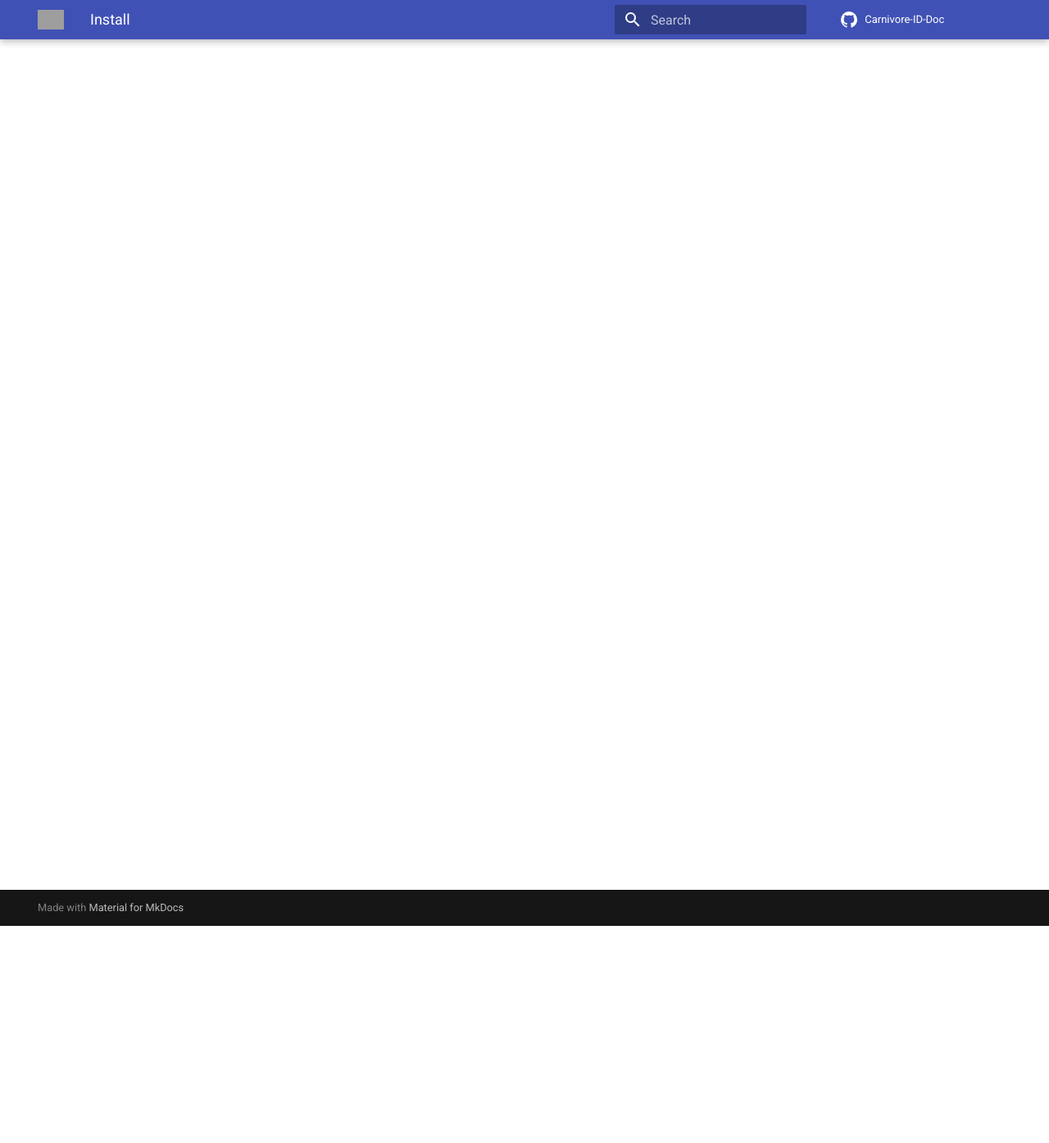
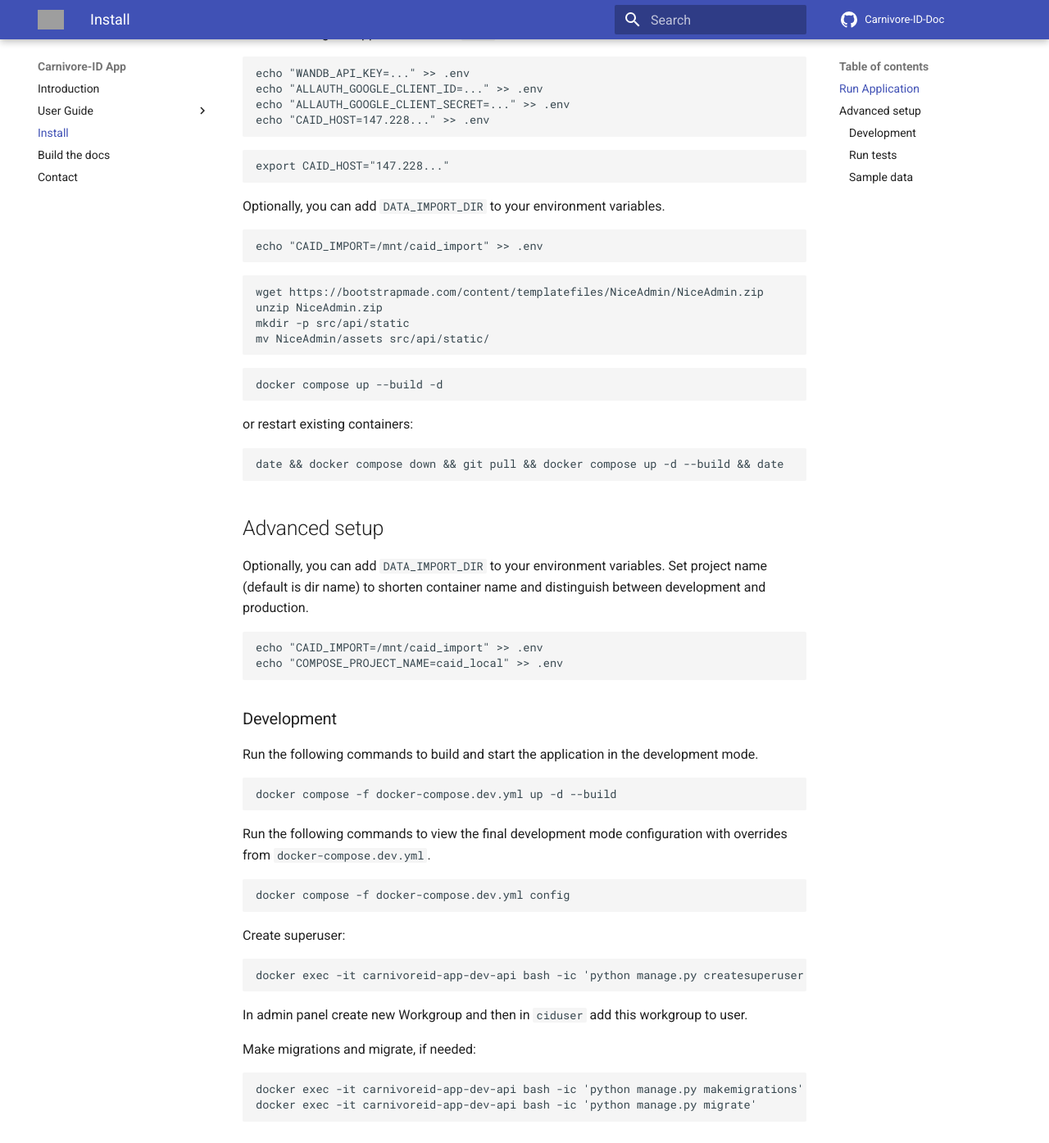
Before and after one commit to WildlifeDatasets/wildlife-reid-app, an MkDocs documentation site: the page built from docs/install.md, in a window 1280 px wide and 1400 px high, scrolled down 270 px. Shown: the top 1395 px of the window at 82% size. Built offline with MkDocs 1.6.1 and Material for MkDocs 9.7.7, drawn with Linux system fonts in a browser that asks for light colours; comment, search, counter and statistics services are not loaded; some of the changed text lies outside the part shown; grey boxes are pictures that could not be loaded.

Commit message:
install app

````diff
--- a/docs/install.md
+++ b/docs/install.md
@@ -1 +1,96 @@
-# Install guide
+# Wildlife-ReID-App
+
+## Run Application
+The application is orchestrated using `docker-compose` - a tool for defining and running multi-container Docker application.
+
+Before starting the application create `.env` file with secret variables.
+```bash
+echo "WANDB_API_KEY=..." >> .env
+echo "ALLAUTH_GOOGLE_CLIENT_ID=..." >> .env
+echo "ALLAUTH_GOOGLE_CLIENT_SECRET=..." >> .env
+echo "CAID_HOST=147.228..." >> .env
+```
+
+```bash
+export CAID_HOST="147.228..."
+```
+
+Optionally, you can add `DATA_IMPORT_DIR` to your environment variables.
+
+```bash
+echo "CAID_IMPORT=/mnt/caid_import" >> .env
+```
+
+```bash
+wget https://bootstrapmade.com/content/templatefiles/NiceAdmin/NiceAdmin.zip
+unzip NiceAdmin.zip
+mkdir -p src/api/static
+mv NiceAdmin/assets src/api/static/
+```
+
+
+```bash
+docker compose up --build -d
+```
+
+or restart existing containers:
+```bash
+date && docker compose down && git pull && docker compose up -d --build && date
+```
+
+
+## Advanced setup
+
+Optionally, you can add `DATA_IMPORT_DIR` to your environment variables.
+Set project name (default is dir name) to shorten container name and distinguish between development and production.
+```bash
+echo "CAID_IMPORT=/mnt/caid_import" >> .env
+echo "COMPOSE_PROJECT_NAME=caid_local" >> .env
+```
+
+
+
+### Development
+Run the following commands to build and start the application in the development mode.
+
+
+```bash
+docker compose -f docker-compose.dev.yml up -d --build
+```
+
+Run the following commands to view the final development mode configuration with overrides from `docker-compose.dev.yml`.
+```bash
+docker compose -f docker-compose.dev.yml config
+```
+
+Create superuser:
+```bash
+docker exec -it carnivoreid-app-dev-api bash -ic 'python manage.py createsuperuser'
+```
+
+In admin panel create new Workgroup and then in `ciduser` add this workgroup to user.
+
+Make migrations and migrate, if needed:
+```bash
+docker exec -it carnivoreid-app-dev-api bash -ic 'python manage.py makemigrations'
+docker exec -it carnivoreid-app-dev-api bash -ic 'python manage.py migrate'
+```
+
+
+
+### Run tests
+
+```bash
+docker compose -f docker-compose.dev.yml exec api_dev python manage.py test
+```
+
+### Sample data
+
+The sample data can be added by creating `ArchiveCollection` with name `sample_data` and selection of several
+`UploadedArchive` instances into this collection.
+
+
+# License
+
+This project uses Annotorious (https://recogito.github.io/annotorious/),
+licensed under the BSD 3-Clause License.
````
Also changed, not shown: docs/media/reid_salamandra.png (added).
